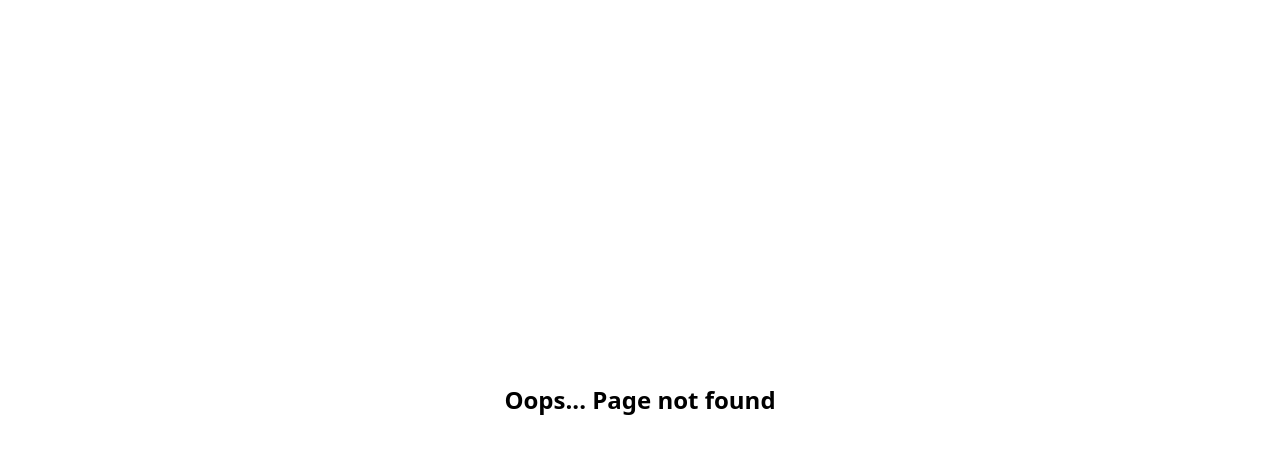
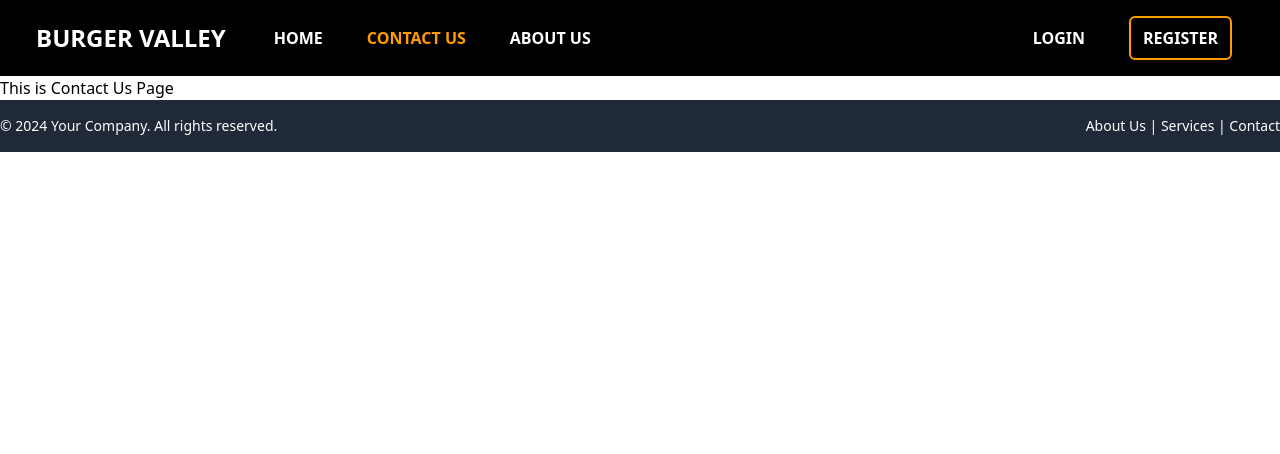
Before and after one commit to taiatulislam/burger-valley, a React (Vite) app: page /contact-us in a window 1280 px wide. Before the commit this address had no page. Shown: the top 454 px of the page. Built offline with nearby package versions, Linux system fonts and the light colour scheme.

Commit message:
added about us and contact us routes

```diff
--- a/src/Components/HomeComonents/Products/Products.jsx
+++ b/src/Components/HomeComponents/Products/Products.jsx
@@ -1,4 +1,4 @@
-import React from 'react'
+
 
 export default function Products() {
   return (
--- /dev/null
+++ b/src/pages/aboutUs/AboutUs.jsx
@@ -0,0 +1,10 @@
+
+const AboutUs = () => {
+    return (
+        <div>
+            This is About Us page
+        </div>
+    );
+};
+
+export default AboutUs;
--- /dev/null
+++ b/src/pages/contactUs/ContactUs.jsx
@@ -0,0 +1,11 @@
+
+
+const ContactUs = () => {
+    return (
+        <div>
+            This is Contact Us Page
+        </div>
+    );
+};
+
+export default ContactUs;
--- a/src/pages/home/Home.jsx
+++ b/src/pages/home/Home.jsx
@@ -1,4 +1,3 @@
-import React from "react";
 
 function Home() {
   return (
--- a/src/pages/login/Login.jsx
+++ b/src/pages/login/Login.jsx
@@ -1,4 +1,4 @@
-import React from "react";
+
 
 export default function Login() {
   return (
--- a/src/pages/register/Register.jsx
+++ b/src/pages/register/Register.jsx
@@ -1,4 +1,4 @@
-import React from "react";
+
 
 export default function Register() {
   return (
```
Also changed, not shown: src/routes/Routes.jsx (+10 -0 lines), src/Components/HomeComponents/Banner/Banner.jsx (renamed from src/Components/HomeComonents/Banner/Banner.jsx), src/Components/HomeComponents/Testimonial/Testimonial.jsx (renamed from src/Components/HomeComonents/Testimonial/Testimonial.jsx).
